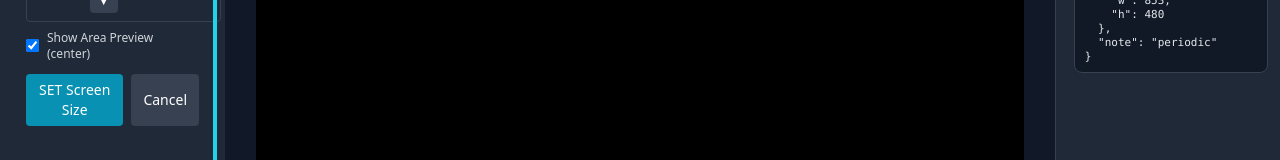
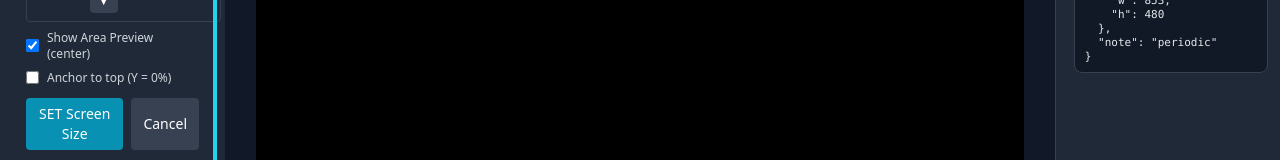
Before and after one commit to aa452110/batdigest-swing-platform, a React (Vite) app in the folder swing-analysis/: page /coach/analyzer in a window 1280 px wide. Both pictures are taken after a click on the button "Reset Record Area". Shown: the part 308-468 px from the top of the page. Built offline with nearby package versions, Linux system fonts and the light colour scheme; no server answers.

Commit message:
feat(recording): add 'anchor top' option to center-crop (Y=0%), wire through crop config, draw, and editor panel

```diff
--- a/swing-analysis/src/modules/recording/SelectableRecorderImpl.tsx
+++ b/swing-analysis/src/modules/recording/SelectableRecorderImpl.tsx
@@ -39,6 +39,7 @@ const SelectableRecorder: React.FC<SelectableRecorderProps> = ({ onAnalysisSaved
     hasAppliedCrop,
     isConfigMode, setIsConfigMode,
     showAreaPreview, setShowAreaPreview,
+    anchorTop, setAnchorTop,
     increaseCrop, decreaseCrop,
     applyScreenSize, resetScreenSize,
     lockedRect,
@@ -82,8 +83,9 @@ const SelectableRecorder: React.FC<SelectableRecorderProps> = ({ onAnalysisSaved
       lockedRect,
       debugMode,
       lastDebugUpdateRef,
+      anchorTop,
     }),
-    [appliedCrop, lockedRect, debugMode]
+    [appliedCrop, lockedRect, debugMode, anchorTop]
   );
 
   // Animation loop (extracted)
@@ -216,6 +218,7 @@ const SelectableRecorder: React.FC<SelectableRecorderProps> = ({ onAnalysisSaved
               cropPreset={cropPreset}
               offsetNorm={offsetNorm}
               showAreaPreview={showAreaPreview}
+              anchorTop={anchorTop}
               onIncreaseCrop={increaseCrop}
               onDecreaseCrop={decreaseCrop}
               onOffsetUp={() => setOffsetNorm(v => ({ ...v, y: Math.max(-1, v.y - 0.1) }))}
@@ -224,6 +227,7 @@ const SelectableRecorder: React.FC<SelectableRecorderProps> = ({ onAnalysisSaved
               onOffsetRight={() => setOffsetNorm(v => ({ ...v, x: Math.min(1, v.x + 0.1) }))}
               onOffsetReset={() => setOffsetNorm({ x: 0, y: 0 })}
               onTogglePreview={setShowAreaPreview}
+              onToggleAnchorTop={setAnchorTop}
               onApply={applyScreenSizeBound}
               onCancel={() => { setIsConfigMode(false); setShowAreaPreview(false); }}
             />
--- a/swing-analysis/src/modules/recording/recordingComponents/CropEditorPanel.tsx
+++ b/swing-analysis/src/modules/recording/recordingComponents/CropEditorPanel.tsx
@@ -4,6 +4,7 @@ type Props = {
   cropPreset: { w: number; h: number };
   offsetNorm: { x: number; y: number };
   showAreaPreview: boolean;
+  anchorTop: boolean;
   onIncreaseCrop: () => void;
   onDecreaseCrop: () => void;
   onOffsetUp: () => void;
@@ -12,6 +13,7 @@ type Props = {
   onOffsetRight: () => void;
   onOffsetReset: () => void;
   onTogglePreview: (v: boolean) => void;
+  onToggleAnchorTop: (v: boolean) => void;
   onApply: () => void;
   onCancel: () => void;
 };
@@ -20,6 +22,7 @@ const CropEditorPanel: React.FC<Props> = ({
   cropPreset,
   offsetNorm,
   showAreaPreview,
+  anchorTop,
   onIncreaseCrop,
   onDecreaseCrop,
   onOffsetUp,
@@ -28,6 +31,7 @@ const CropEditorPanel: React.FC<Props> = ({
   onOffsetRight,
   onOffsetReset,
   onTogglePreview,
+  onToggleAnchorTop,
   onApply,
   onCancel,
 }) => {
@@ -58,6 +62,10 @@ const CropEditorPanel: React.FC<Props> = ({
         <input id="preview-toggle" type="checkbox" checked={showAreaPreview} onChange={(e) => onTogglePreview(e.target.checked)} />
         <label htmlFor="preview-toggle" className="text-xs text-gray-300">Show Area Preview (center)</label>
       </div>
+      <div className="mt-2 flex items-center gap-2">
+        <input id="anchor-top-toggle" type="checkbox" checked={anchorTop} onChange={(e) => onToggleAnchorTop(e.target.checked)} />
+        <label htmlFor="anchor-top-toggle" className="text-xs text-gray-300">Anchor to top (Y = 0%)</label>
+      </div>
       <div className="mt-3 flex gap-2">
         <button onClick={onApply} className="px-3 py-1.5 bg-cyan-600 hover:bg-cyan-700 text-white text-sm rounded">SET Screen Size</button>
         <button onClick={onCancel} className="px-3 py-1.5 bg-gray-700 hover:bg-gray-600 text-white text-sm rounded">Cancel</button>
--- a/swing-analysis/src/modules/recording/recordingFunctions/drawFrame.ts
+++ b/swing-analysis/src/modules/recording/recordingFunctions/drawFrame.ts
@@ -11,10 +11,11 @@ export type DrawFrameDeps = {
   lockedRect: LockedRect;
   debugMode: boolean;
   lastDebugUpdateRef: React.MutableRefObject<number>;
+  anchorTop?: boolean;
 };
 
 export function createDrawFrame(deps: DrawFrameDeps) {
-  const { canvasRef, videoRef, displayStreamRef, appliedCrop, lockedRect, debugMode, lastDebugUpdateRef } = deps;
+  const { canvasRef, videoRef, displayStreamRef, appliedCrop, lockedRect, debugMode, lastDebugUpdateRef, anchorTop } = deps;
 
   return function drawFrame() {
     const canvas = canvasRef.current;
@@ -72,7 +73,9 @@ export function createDrawFrame(deps: DrawFrameDeps) {
       const marginX = Math.max(0, (vw - desiredW) / 2);
       const marginY = Math.max(0, (vh - desiredH) / 2);
       const sx = Math.max(0, Math.min(vw - desiredW, Math.floor(marginX + activeX * marginX)));
-      const sy = Math.max(0, Math.min(vh - desiredH, Math.floor(marginY + activeY * marginY)));
+      const sy = anchorTop
+        ? 0
+        : Math.max(0, Math.min(vh - desiredH, Math.floor(marginY + activeY * marginY)));
       ctx.drawImage(video, sx, sy, desiredW, desiredH, 0, 0, cw, ch);
       if (debugMode) {
         const now = Date.now();
--- a/swing-analysis/src/modules/recording/recordingHooks/useCropConfig.ts
+++ b/swing-analysis/src/modules/recording/recordingHooks/useCropConfig.ts
@@ -11,6 +11,7 @@ export function useCropConfig() {
   const [hasAppliedCrop, setHasAppliedCrop] = useState(false);
   const [isConfigMode, setIsConfigMode] = useState(false);
   const [showAreaPreview, setShowAreaPreview] = useState(false);
+  const [anchorTop, setAnchorTop] = useState(false);
   const [lockedRect, setLockedRect] = useState<LockedRect>(null);
   const lastCaptureDimsRef = useRef<{ vw: number; vh: number } | null>(null);
 
@@ -27,13 +28,14 @@ export function useCropConfig() {
   }, [cropPreset.h]);
 
   const applyScreenSize = useCallback((getDims: () => { vw: number | null; vh: number | null }) => {
-    setAppliedCrop({ w: cropPreset.w, h: cropPreset.h, x: offsetNorm.x, y: offsetNorm.y });
+    setAppliedCrop({ w: cropPreset.w, h: cropPreset.h, x: offsetNorm.x, y: anchorTop ? -1 : offsetNorm.y });
     setHasAppliedCrop(true);
     setIsConfigMode(false);
     setShowAreaPreview(false);
     try {
-      sessionStorage.setItem('swingAppliedCrop', JSON.stringify({ w: cropPreset.w, h: cropPreset.h, x: offsetNorm.x, y: offsetNorm.y }));
+      sessionStorage.setItem('swingAppliedCrop', JSON.stringify({ w: cropPreset.w, h: cropPreset.h, x: offsetNorm.x, y: anchorTop ? -1 : offsetNorm.y }));
       sessionStorage.setItem('swingHasAppliedCrop', 'true');
+      sessionStorage.setItem('swingAnchorTop', anchorTop ? 'true' : 'false');
     } catch {}
 
     try {
@@ -45,13 +47,15 @@ export function useCropConfig() {
         const marginX = Math.max(0, (vw - desiredW) / 2);
         const marginY = Math.max(0, (vh - desiredH) / 2);
         const sx = Math.max(0, Math.min(vw - desiredW, Math.floor(marginX + offsetNorm.x * marginX)));
-        const sy = Math.max(0, Math.min(vh - desiredH, Math.floor(marginY + offsetNorm.y * marginY)));
+        const sy = anchorTop
+          ? 0
+          : Math.max(0, Math.min(vh - desiredH, Math.floor(marginY + offsetNorm.y * marginY)));
         setLockedRect({ sx, sy, w: desiredW, h: desiredH });
       } else {
         setLockedRect(null);
       }
     } catch {}
-  }, [cropPreset.w, cropPreset.h, offsetNorm.x, offsetNorm.y]);
+  }, [cropPreset.w, cropPreset.h, offsetNorm.x, offsetNorm.y, anchorTop]);
 
   const resetScreenSize = useCallback(() => {
     setCropPreset({ w: 1280, h: 720 });
@@ -79,6 +83,8 @@ export function useCropConfig() {
     setIsConfigMode,
     showAreaPreview,
     setShowAreaPreview,
+    anchorTop,
+    setAnchorTop,
     increaseCrop,
     decreaseCrop,
     applyScreenSize,
```
